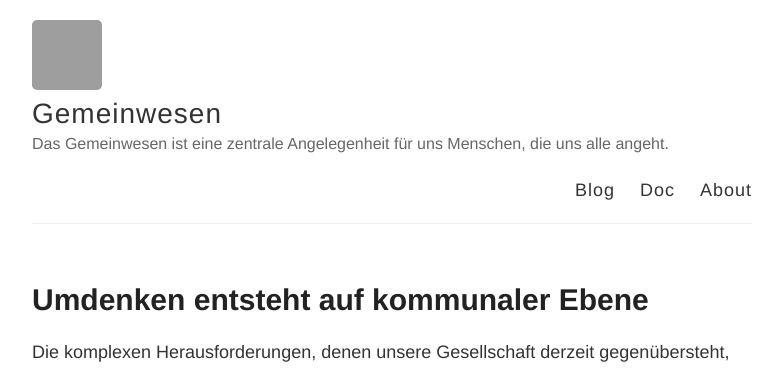
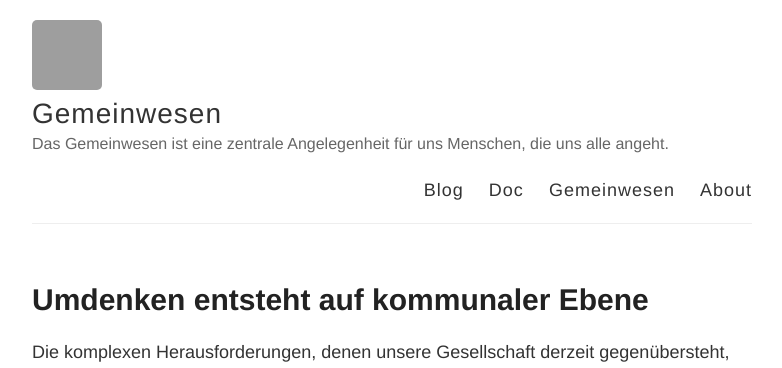
Before and after one commit to S2030c/gemeinwesen, a Jekyll site: the page built from index.html, in a window 1280 px wide and 900 px high, cut to the strip 0-368 px from the top of the window. Shown: the whole strip, without its empty margins (248-1030 px from the left). Built offline with Jekyll 4.4.1, drawn with Linux system fonts in a browser that asks for light colours; grey boxes are pictures that could not be loaded.

Commit message:
Update default.html

```diff
--- a/_layouts/default.html
+++ b/_layouts/default.html
@@ -29,6 +29,7 @@
           <nav>
             <a href="{{ site.baseurl }}/" title="Home">Blog</a>
             <a href="{{ site.baseurl }}/doc/" title="weitere Texte">Doc</a>
+             <a href="{{ site.baseurl }}/gemeinwesen/" title="Gemeinwesen, Partizipation Gemeinwohl">Gemeinwesen</a>
             <a href="{{ site.baseurl }}/about" title="Autor about">About</a>
           </nav>
         </header>
```
